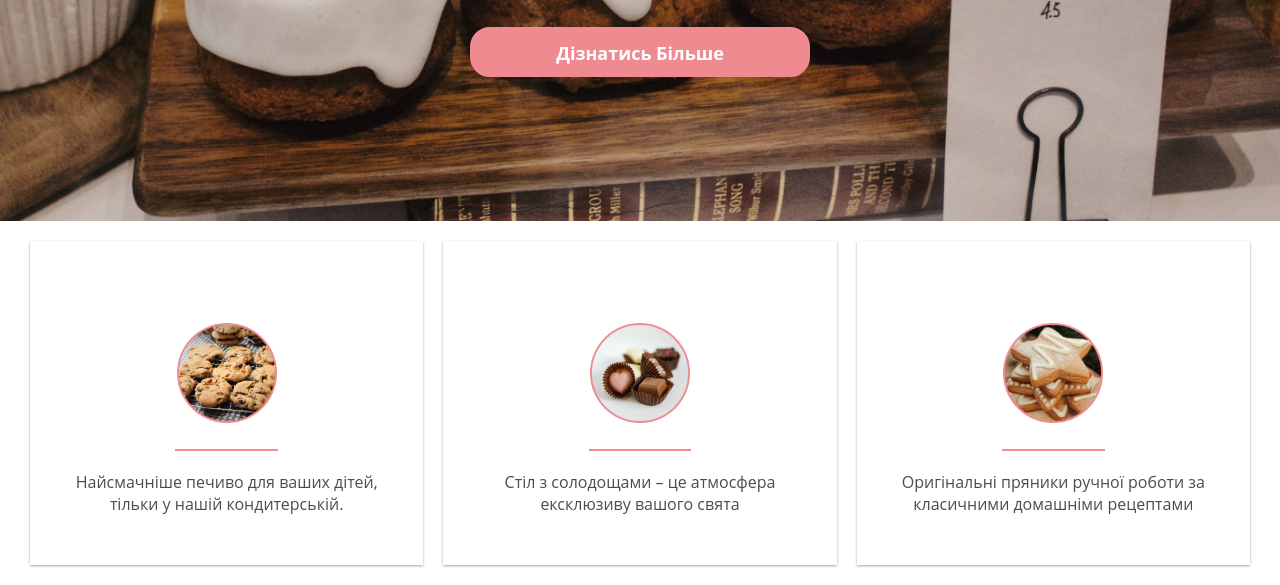
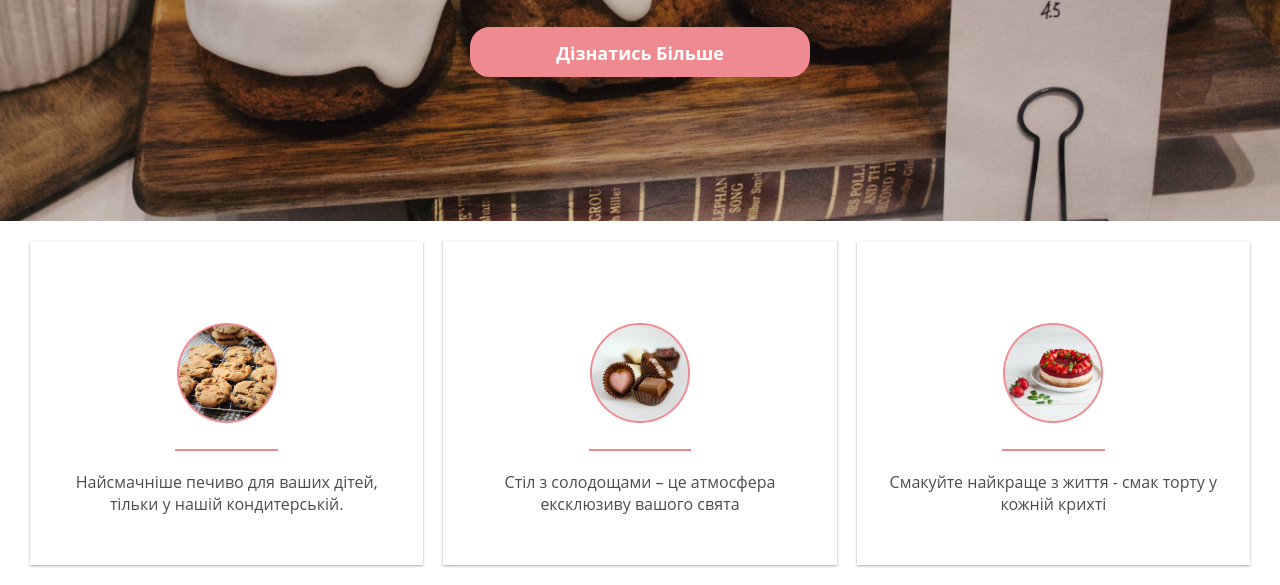
Before and after one commit to nikolienko/CANDY-WEB, a plain HTML site: page index.html in a window 1280 px wide. Shown: the part 379-964 px from the top of the page. Drawn offline with Linux system fonts and the light colour scheme.

Commit message:
commit 4

```diff
--- a/index.html
+++ b/index.html
@@ -64,11 +64,11 @@
         <i class="fas fa-user-graduate"></i>
         <div class="card-title">
              <div class="icon3">
-                <img src="header/banner1.jpg" alt="">
+                <img src="header/banner3.png" alt="">
             </div>
         </div>
         <span class="divider"></span>
-        <span class="card-content">Оригінальні пряники ручної роботи за класичними домашніми рецептами</span>
+        <span class="card-content">Смакуйте найкраще з життя - смак торту у кожній крихті</span>
     </a>
 </div>
 <!--Кінець -->
```
